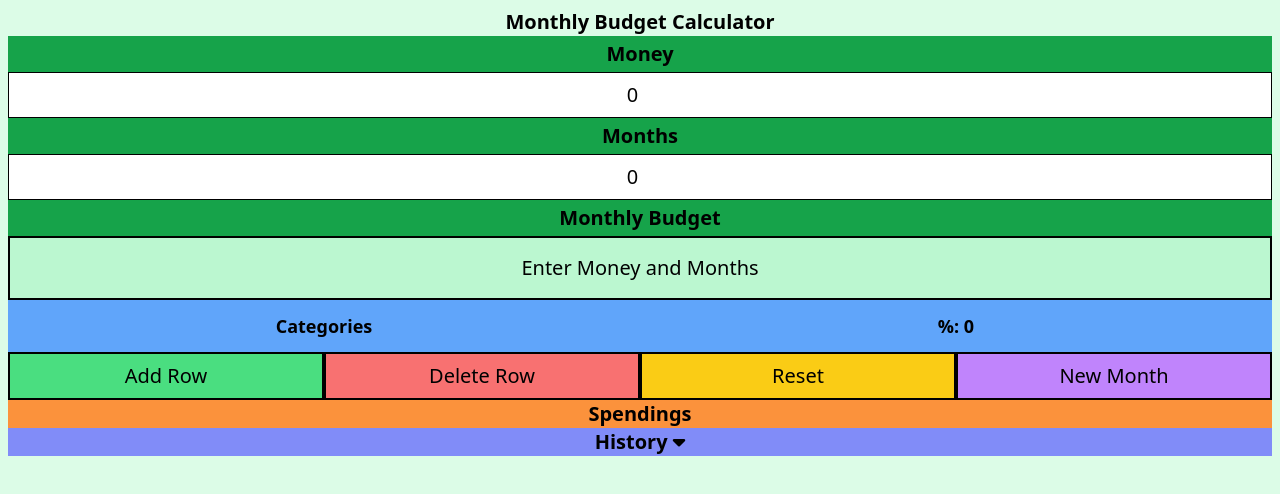
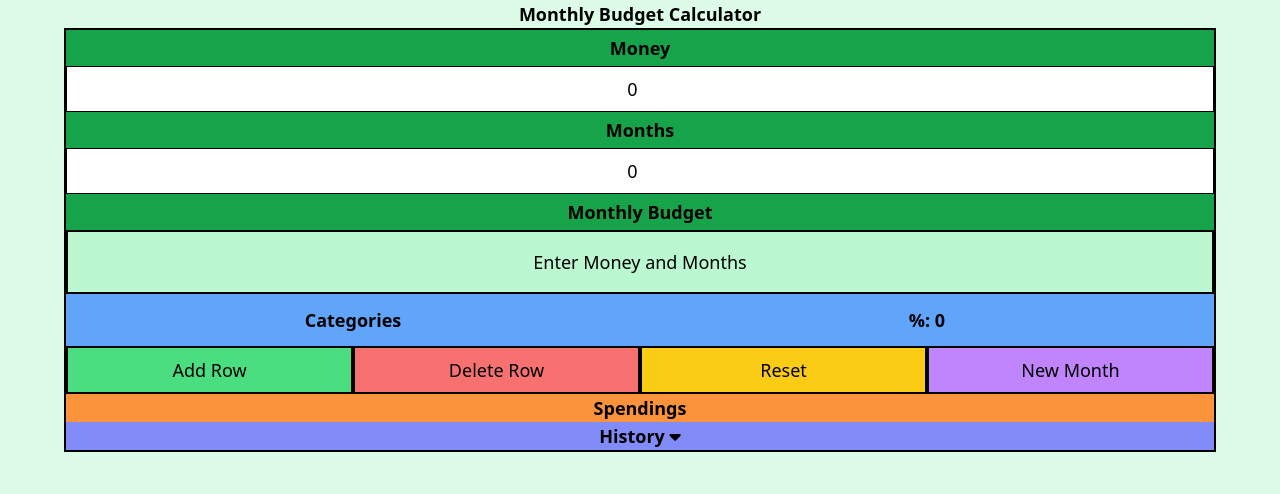
Before and after one commit to DanDan12011/Monthly_Budget_Calculator_V2, a Vue app: page / in a window 1280 px wide. Shown: the top 494 px of the page. Built offline with nearby package versions, Linux system fonts and the light colour scheme.

Commit message:
fixed sizing

```diff
--- a/index.html
+++ b/index.html
@@ -3,10 +3,10 @@
   <head>
     <meta charset="UTF-8" />
     <link rel="stylesheet" href="https://cdnjs.cloudflare.com/ajax/libs/font-awesome/6.5.0/css/all.min.css">
-    <meta name="viewport" content="width=device-width, initial-scale=1.0" />
+    <meta name="viewport" content="width=device-width, initial-scale=1, maximum-scale=1, user-scalable=no">
     <title>Monthly Budget Calculator</title>
   </head>
-  <body class="bg-green-100 text-black text-xl">
+  <body class="bg-green-100 text-black text-lg">
     <div id="app"></div>
     <script type="module" src="/src/main.js"></script>
   </body>
--- a/src/App.vue
+++ b/src/App.vue
@@ -181,8 +181,10 @@ export default {
 
 <template>
   <!-- title -->
-  <div class="flex flex-col items-center m-2">
-    <h1 class="font-bold">Monthly Budget Calculator</h1>
+  <h1 class="font-bold flex flex-col items-center">
+    Monthly Budget Calculator
+  </h1>
+  <div class="flex flex-col items-center w-[90%] mx-auto border-2 border-black">
     <!-- enter money -->
     <label
       class="bg-green-600 text-black p-1 w-full block text-center font-bold"
```
Also changed, not shown: 1 other file (tests, documents, lock files or other folders).
